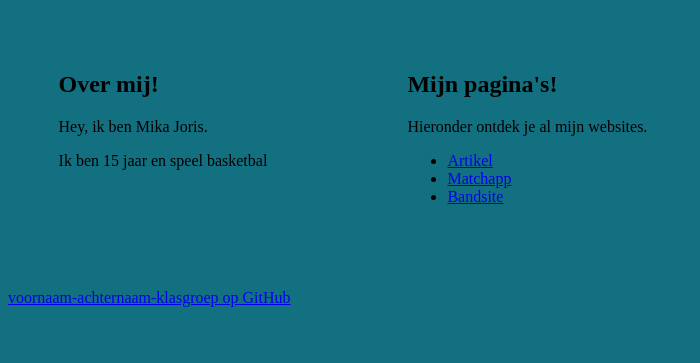
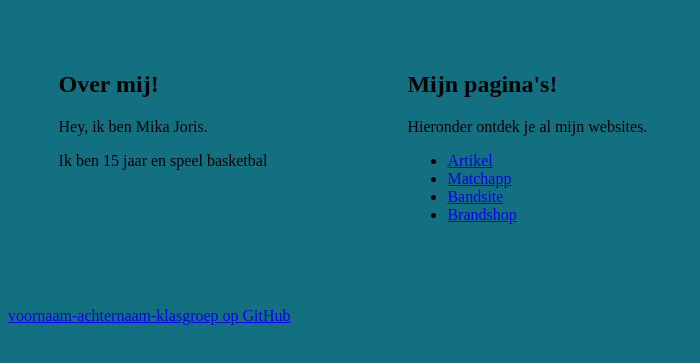
Before and after one commit to mika-joris-4gtb/Script, a plain HTML site: page index.html in a window 1280 px wide. Shown: the part 79-442 px from the top of the page, without its empty margins (0-700 px from the left). Drawn offline with Linux system fonts and the light colour scheme.

Commit message:
homepage

```diff
--- a/index.html
+++ b/index.html
@@ -1,5 +1,6 @@
 <!DOCTYPE html>
 <html lang="en">
+
 <head>
   <meta charset="UTF-8">
   <meta http-equiv="X-UA-Compatible" content="IE=edge">
@@ -7,9 +8,11 @@
   <link rel="stylesheet" href="style.css">
   <title>Document</title>
 </head>
+
 <body>
 
 </body>
+
 </html>
 <header>
   <h1>Mika Joris TSM</h1>
@@ -19,7 +22,7 @@
     <div class="left">
       <h2>Over mij!</h2>
       <p>Hey, ik ben Mika Joris. </p>
-        <p>Ik ben 15 jaar en speel basketbal  </p>
+      <p>Ik ben 15 jaar en speel basketbal </p>
     </div>
     <div class="right">
       <h2>Mijn pagina's!</h2>
@@ -28,10 +31,12 @@
         <li><a href="artikel/index.html">Artikel</a></li>
         <li><a href="Mika_joris_matchapp.html">Matchapp</a></li>
         <li><a href="bandsite/PinkFloyd_site.html">Bandsite</a></li>
+        <li><a href="brandshop/">Brandshop</a></li>
       </ul>
     </div>
   </section>
 </main>
 <footer>
-    <p><a href="https://voornaam-achternaam-klasgroep.github.io/Script/" target="_blank">voornaam-achternaam-klasgroep op GitHub</a></p>
+  <p><a href="https://voornaam-achternaam-klasgroep.github.io/Script/" target="_blank">voornaam-achternaam-klasgroep op
+      GitHub</a></p>
 </footer>
```
Lines whose indentation alone changed are shown as unchanged.
